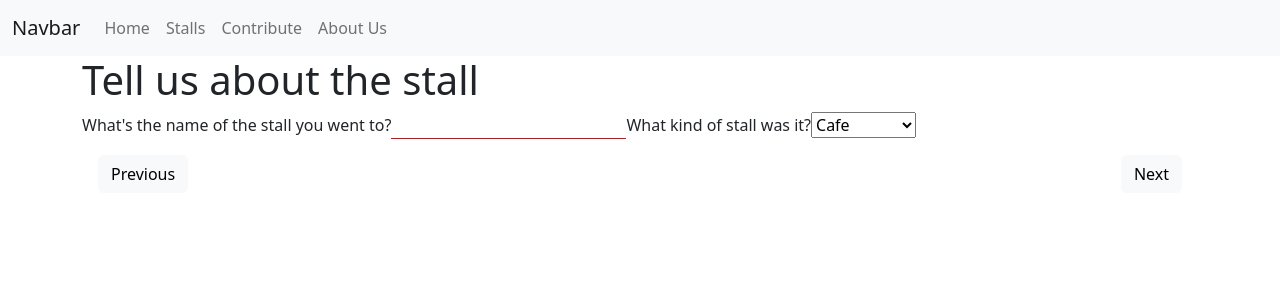
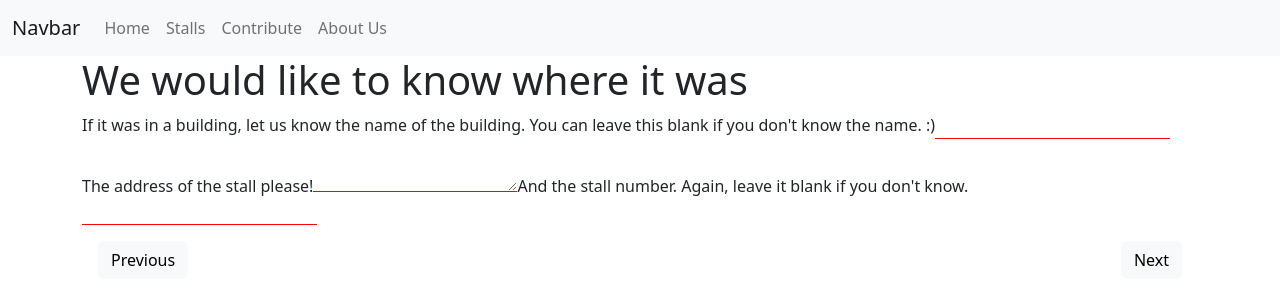
Before and after one commit to muhdarifrawi/2022-project2-react-special-diet, a React (Create React App) app: page / in a window 1280 px wide. Shown: the top 304 px of the page. Built offline with nearby package versions, Linux system fonts and the light colour scheme.

Commit message:
added state for conPage3.

```diff
--- a/src/components/ConPage3.js
+++ b/src/components/ConPage3.js
@@ -2,6 +2,33 @@ import React from "react";
 import "../css/ConPage.css"
 
 export default class ConPage3 extends React.Component {
+    state = {
+        buildingName:"",
+        address:"",
+        stallNumber:""
+    }
+
+    buildingNameEntry = (event) => {
+        this.setState({
+            buildingName: event.target.value
+        })
+        this.props.fillBuildingName(event.target.value)
+    }
+
+    addressEntry = (event) => {
+        this.setState({
+            address: event.target.value
+        })
+        this.props.fillAddress(event.target.value)
+    }
+
+    stallNumberEntry = (event) => {
+        this.setState({
+            stallNumber: event.target.value
+        })
+        this.props.fillStallNumber(event.target.value)
+    }
+
     render() {
         return (
             <React.Fragment>
@@ -10,17 +37,17 @@ export default class ConPage3 extends React.Component {
                     If it was in a building, let us know the name of the building.
                     You can leave this blank if you don't know the name. :)
                 </label>
-                <input type="text" className="nameInput"/>
+                <input type="text" className="nameInput" onChange={this.buildingNameEntry}/>
 
                 <label>
                     The address of the stall please!
                 </label>
-                <textarea type="text" className="nameInput"/>
+                <textarea type="text" className="nameInput" onChange={this.addressEntry}/>
 
                 <label>
                     And the stall number. Again, leave it blank if you don't know.
                 </label>
-                <input type="text" className="nameInput"/>
+                <input type="text" className="nameInput" onChange={this.stallNumberEntry}/>
 
             </React.Fragment>
         )
--- a/src/components/Contribute.js
+++ b/src/components/Contribute.js
@@ -9,7 +9,7 @@ import ConPage7 from "./ConPage7"
 
 export default class Contribute extends React.Component {
     state = {
-        conPage: 2,
+        conPage: 3,
         error: false,
         data: {
             "dateSubmitted": "",
@@ -120,6 +120,30 @@ export default class Contribute extends React.Component {
         })
     }
 
+    handleBuildingName = (inputData) => {
+        this.setState(prevState => {
+            let data = { ...prevState.data }
+            data.location.buildingName = inputData
+            return { data }
+        })
+    }
+
+    handleAddress = (inputData) => {
+        this.setState(prevState => {
+            let data = { ...prevState.data }
+            data.location.address = inputData
+            return { data }
+        })
+    }
+
+    handleStallNumber = (inputData) => {
+        this.setState(prevState => {
+            let data = { ...prevState.data }
+            data.location.stallNumber = inputData
+            return { data }
+        })
+    }
+
     render() {
         return (
             <React.Fragment>
@@ -130,7 +154,11 @@ export default class Contribute extends React.Component {
                         <ConPage2
                             fillStallName={this.handleStallName}
                             fillStallType={this.handleStallType} /> : ""}
-                    {this.state.conPage === 3 ? <ConPage3 /> : ""}
+                    {this.state.conPage === 3 ?
+                        <ConPage3
+                            fillBuildingName={this.handleBuildingName}
+                            fillAddress={this.handleAddress}
+                            fillStallNumber={this.handleStallNumber}/> : ""}
                     {this.state.conPage === 4 ? <ConPage4 /> : ""}
                     {this.state.conPage === 5 ? <ConPage5 /> : ""}
                     {this.state.conPage === 6 ? <ConPage6 /> : ""}
```
